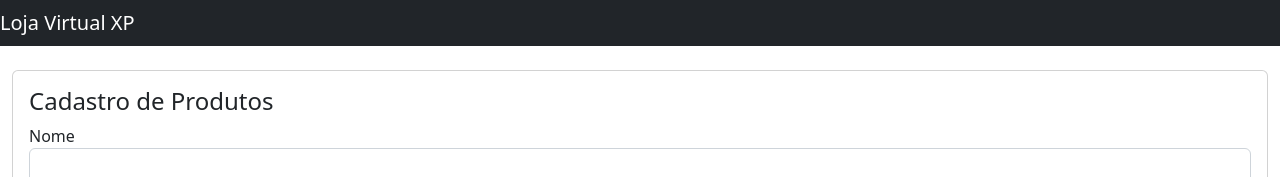
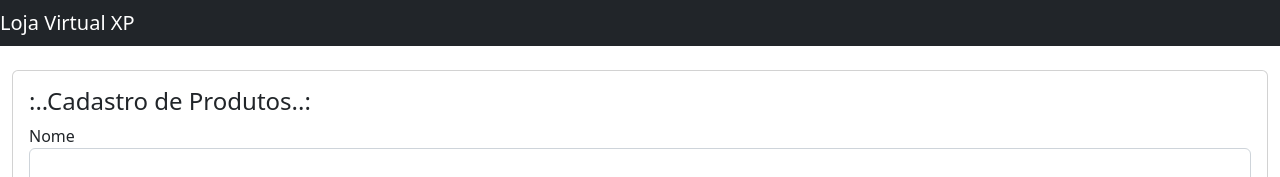
Before and after one commit to tiagofrancarita/Api-produto-front, an Angular app in the folder front-produto/: page / in a window 1280 px wide. Shown: the top 177 px of the page. Built offline with nearby package versions, Linux system fonts and the light colour scheme; no server answers.

Commit message:
Inclusao buildSpec_v2

```diff
--- a/front-produto/src/app/app.component.html
+++ b/front-produto/src/app/app.component.html
@@ -4,7 +4,7 @@
 <div class="container-fluid">
   <div class="card">
     <div class="card-body">
-      <div class="card-title"><h4> Cadastro de Produtos </h4></div>
+      <div class="card-title"><h4> :..Cadastro de Produtos..: </h4></div>
       <form [formGroup]="produtoForm" (ngSubmit)="salvar()">
         <div class="formGroup">
           <label for="nome">Nome</label>
```
